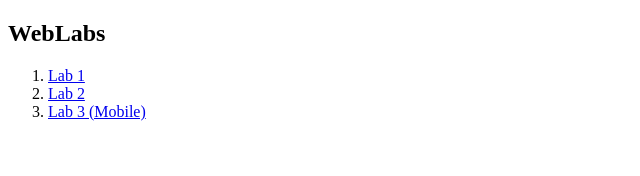
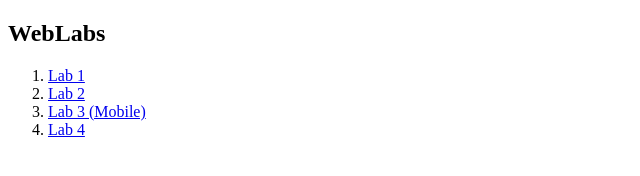
Before and after one commit to NastasaBondarchuck/WebLab1, a plain HTML site: page index.html in a window 1280 px wide. Shown: the full height of the page, 0-640 px from the left. Drawn offline with Linux system fonts and the light colour scheme.

Commit message:
Update index.html

```diff
--- a/index.html
+++ b/index.html
@@ -10,6 +10,7 @@
         <li><a href="lab1/index.html">Lab 1</a></li>
         <li><a href="lab2/index.html">Lab 2</a></li>
         <li><a href="lab3/index.html">Lab 3 (Mobile)</a></li>
+        <li><a href="lab4/index.html">Lab 4 </a></li>
     </ol>
 </body>
 </html>
```
